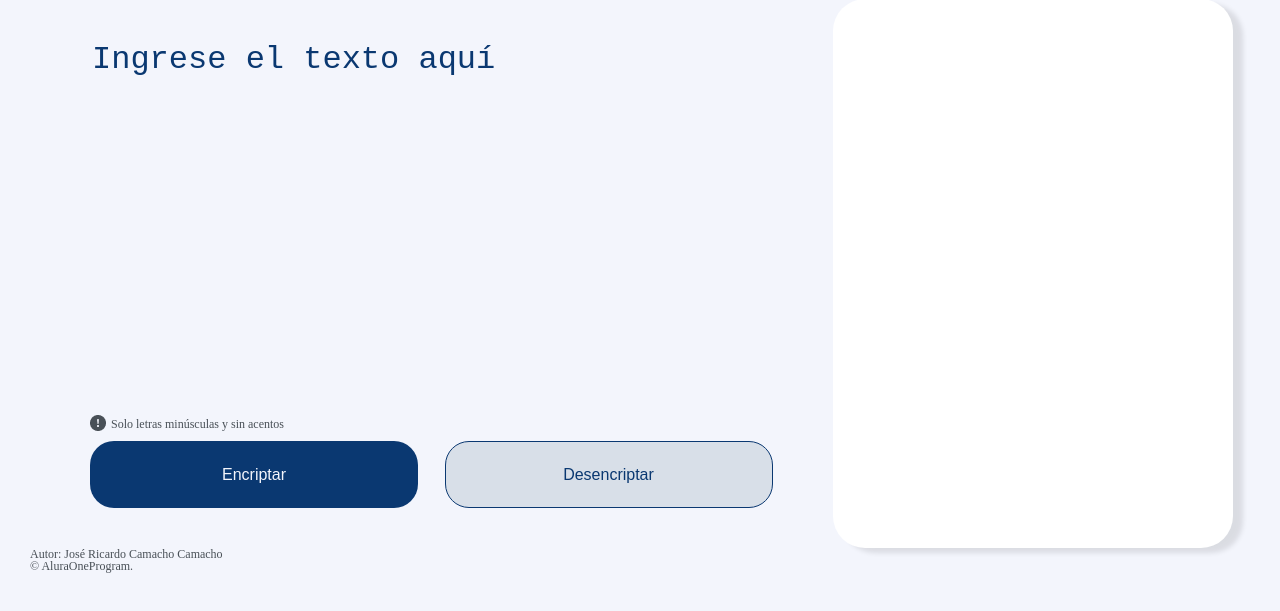
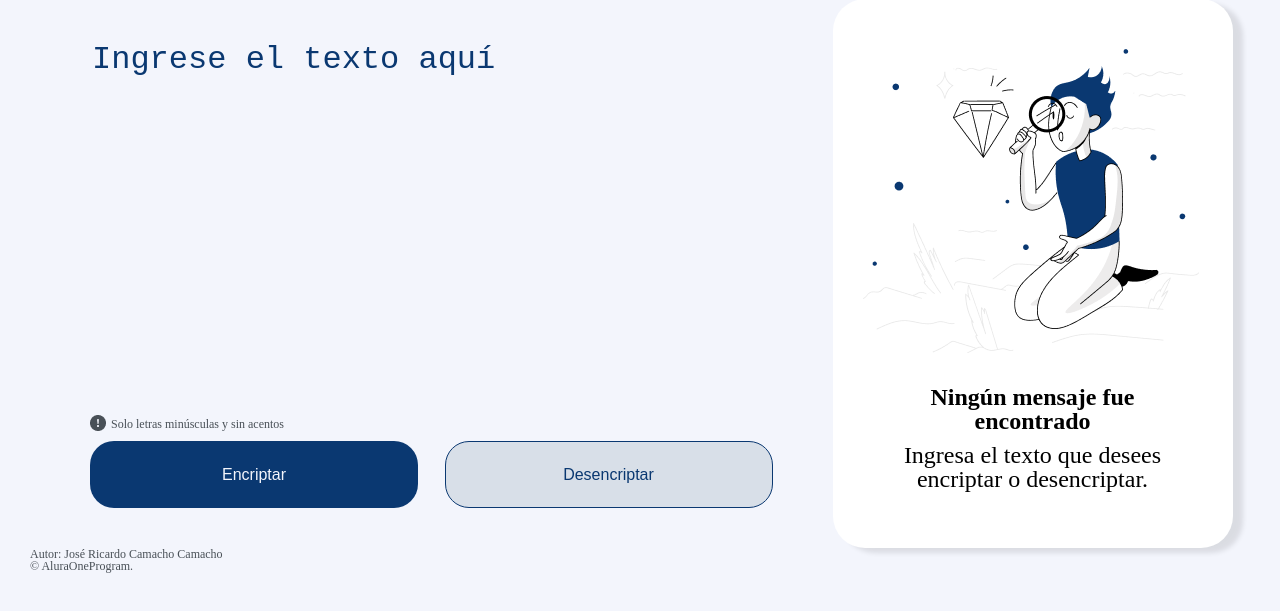
Before and after one commit to jricardocam/Encriptador, a plain HTML site: page index.html in a window 1280 px wide. Both pictures are taken after a click on the button "Encriptar". Shown: the part 81-692 px from the top of the page. Drawn offline with Linux system fonts and the light colour scheme.

Commit message:
Agregando Funciones

```diff
--- a/index.html
+++ b/index.html
@@ -14,7 +14,7 @@
         <img src="./img/Logo.png" alt="Logo de Alura">
     </header>
     <main>
-        <div id ="test" class="principal">
+        <div class="principal">
             <div class="contenedor1">
                     <textarea name="texto" id="texto" cols="30" rows="10" placeholder="Ingrese el texto aquí"></textarea>
                     <div class="advertencia">
--- a/script.js
+++ b/script.js
@@ -1,7 +1,9 @@
 
 function encriptar(){
     document.getElementById("resultado").style.display = "none";
-
+    var texto = document.getElementById("texto").value;
+    alert(texto);
+    document.getElementById("resultado").style.display = "block";
 }
 
 
```
